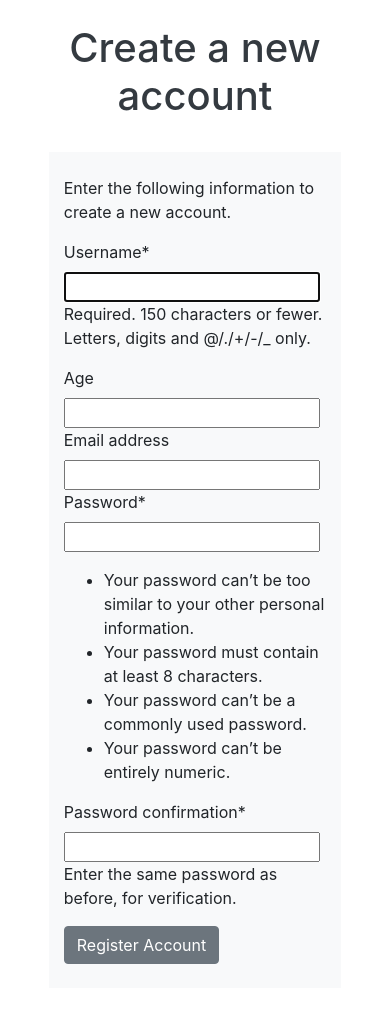
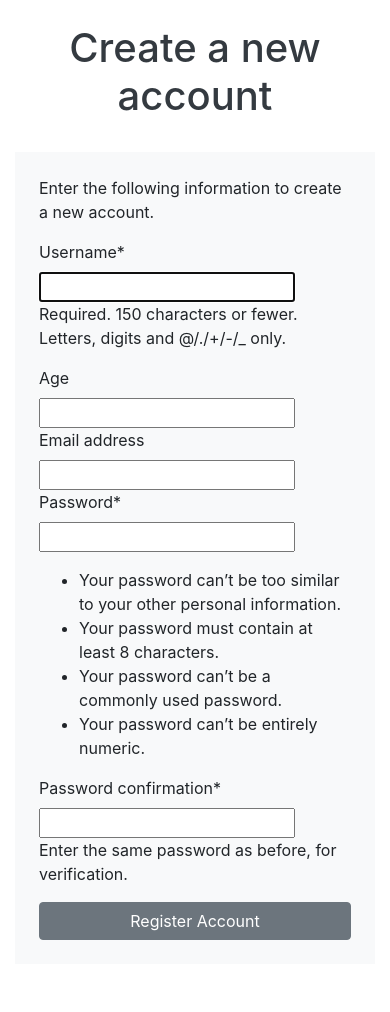
Before and after one commit to TUDublin/code-and-docs-Elijel, a Django app: page /accounts/create/ in a window 390 px wide. Shown: the part 56-1068 px from the top of the page. After the commit the page ends 996 px from the top, so only its background shows below. Run offline with Django 4.2, Linux system fonts and the light colour scheme; parts of the project's set-up code (start-up, migrations or seed data) failed here and were passed over; some libraries are stand-ins or nearby versions.

Commit message:
Fixed styling for Sign In, Sign Out, Favourites for Smaller Devices

```diff
--- a/code/accounts/templates/favorites.html
+++ b/code/accounts/templates/favorites.html
@@ -5,7 +5,7 @@
     <div class="container">
       <div class="row mx-auto">
         {% for favorite in favorites %}
-          <div class="my_bottom margin col-9 col-lg-4 col-sm-12 col-md-4 pt-3">
+          <div class="my_bottom margin col-12 col-sm-12 col-md-6 col-lg-4 pt-3">
             <div class="card text-center h-100" style="max-width:500px;">
               <div class="card-body">
                 <a href="{{favorite.stop.get_absolute_url}}"><h4>{{ favorite.stop }}</h4></a><a href="{% url 'deleteFavoriteView' pk=favorite.pk %}" class="btn btn-sm btn-danger"><strong>Delete</strong></a>
--- a/code/accounts/templates/signup.html
+++ b/code/accounts/templates/signup.html
@@ -5,29 +5,30 @@
 	Create a New Account
 {% endblock %}
 {% block content %}
-	<div>
+	<div class="container">
 		{% if not form.is_valid %}
-			<div class="mx-auto">
+			<div class="row justify-content-center">
+				<div class="col-lg-6 col-md-8 col-sm-10 col-12">
 					<br>
 					<h1 class="my_title text-dark text-center">Create a new account</h1>
 					<br>
-				<div class="col-9 col-sm-9 col-md-6 col-lg-5 mx-auto bg-light">
-					<br>
+					<div class="bg-light p-4">
 						<p>Enter the following information to create a new account.</p>
 						<form method="post">
 							<p>{{ form | crispy }}</p>
 							{% csrf_token %}
-						<button type="submit" class="btn btn-secondary">Register Account</button>
+							<button type="submit" class="btn btn-secondary btn-block">Register Account</button>
 						</form>
-					<br>
+					</div>
 				</div>
 			</div>
 		{% else %}
-			<div class="mx-auto text-dark">
+			<div class="row justify-content-center">
+				<div class="col-lg-6 col-md-8 col-sm-10 col-12">
 					<br>
 					<h1 class="my_title text-center">Your account has been successfully created</h1>
 					<br>
-				<div>
+					<div class="bg-light p-4">
 						<p>
 							Dear Customer,
 							<br>
@@ -38,7 +39,7 @@
 						</p>
 					</div>
 				</div>
-
+			</div>
 		{% endif %}
 	</div>
 	<br>
--- a/code/accounts/views.py
+++ b/code/accounts/views.py
@@ -53,7 +53,7 @@ def signinView(request):
             user = authenticate(username=username, password=password)
             if user is not None:
                 login(request, user)
-                return redirect('main:allStops')
+                return redirect('main:home')
             else:
                 return redirect('signup')
     else:
```
Also changed, not shown: code/accounts/templates/signin.html (+14 -5 lines), code/main/templates/Route/route_list.html (+14 -1 lines). Lines whose indentation alone changed are shown as unchanged.
